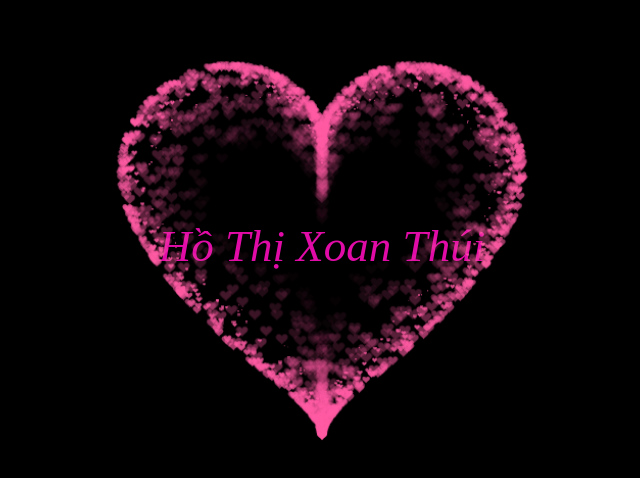
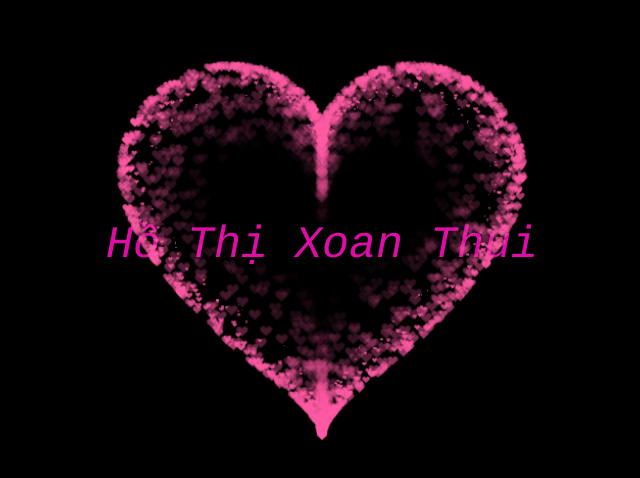
Before and after one commit to sauriengbogia/sauriengbogia.github.io, a plain HTML site: page index.html in a window 1280 px wide. Shown: the part 152-630 px from the top of the page, without its empty margins (318-958 px from the left). Drawn offline with Linux system fonts and the light colour scheme.

Commit message:
Update index.html

```diff
--- a/index.html
+++ b/index.html
@@ -322,6 +322,7 @@ var ParticlePool = (function() {
   </script>
   <div class="center-text",
   style="background-color:rgb(0, 0, 0);
+         font-family:courier,arial,helvetica;
         width: 100%;
         color: rgb(225, 12, 168);
         height:100%;
```
